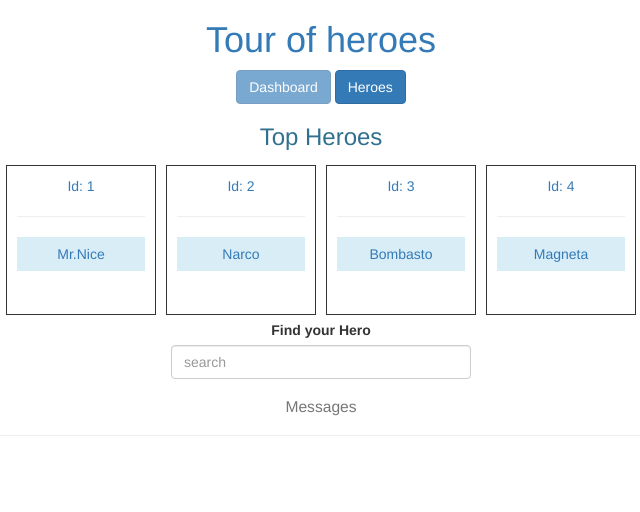
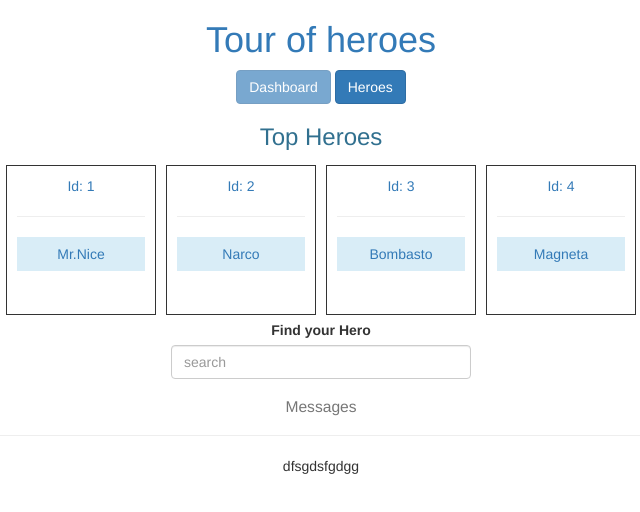
Before and after one commit to NicenkoVladimir/Tour-of-Heroes, a plain HTML site: page index.html in a window 1280 px wide. Shown: the full height of the page, 319-959 px from the left. Drawn offline with nearby package versions, Linux system fonts and the light colour scheme.

```diff
--- a/index.html
+++ b/index.html
@@ -63,3 +63,4 @@
 	<script src="script.js"></script>
 </body>
 </html>
+dfsgdsfgdgg
```
Also changed, not shown: 2 other files.
